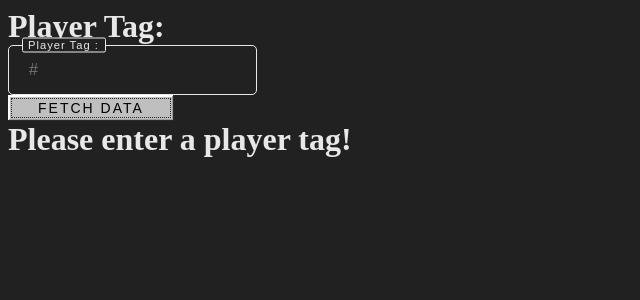
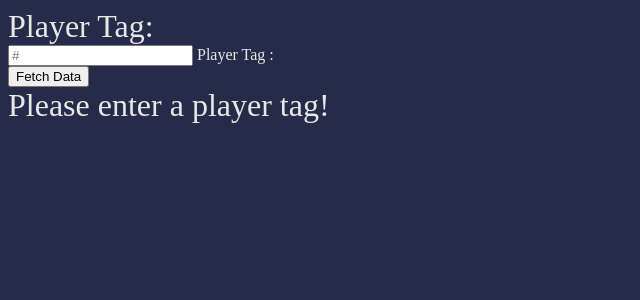
Before and after one commit to DanericNetwork/BrawlStats, a SvelteKit app: page / in a window 1280 px wide. Shown: the top 300 px of the page, without its empty margins (0-640 px from the left). Built offline with nearby package versions, Linux system fonts and the light colour scheme; a web font is replaced by a local one.

Commit message:
feat: player page

```diff
--- a/static/styles/styles.css
+++ b/static/styles/styles.css
@@ -7,91 +7,119 @@
 
 body {
     font-family: 'brawl';
-    background: #212121;
+    background: #252B48;
     color: #e8e8e8;
+    font-size: 16px;
 }
 
 h1, h2, h3, h4, h5, h6 {
     margin: 0;
+    font-weight: 500;
 }
 
-button {
-    font-family: 'Outfit', sans-serif;
-    border: none;
-    outline: 1px dotted rgb(37, 37, 37);
-    outline-offset: -4px;
-    background: hsl(0deg 0% 75%);
-    box-shadow: inset -1px -1px #292929, inset 1px 1px #fff, inset -2px -2px rgb(158, 158, 158), inset 2px 2px #ffffff;
-    font-size: 14px;
-    text-transform: uppercase;
-    letter-spacing: 2px;
-    padding: 5px 30px;
+.container {
+    display: flex;
+    flex-direction: column;
+    align-items: center;
+    justify-content: center;
 }
 
-button:active {
-    box-shadow: inset -1px -1px #fff, inset 1px 1px #292929, inset -2px -2px #ffffff, inset 2px 2px rgb(158, 158, 158);
+.profile-card {
+    display: flex;
+    flex-direction: row;
+    align-items: center;
+    background: #252B48;
+    border-radius: 5px;
+    padding: 0px 10px;
+    transition: all 0.3s ease-in-out;
+    gap: 20px;
+    max-width: 1200px;
 }
 
-.inputBox {
-    position: relative;
-    font-family: 'Outfit', sans-serif;
+.profile-card img {
+    width: 150px;
+    border-radius: 5px;
 }
 
-.inputBox input {
-    padding: 15px 20px;
-    outline: none;
-    background: transparent;
-    border-radius: 5px;
-    color: #e8e8e8;
-    border: 1px solid#e8e8e8;
-    font-size: 1em;
+.profile-card-info {
+    display: flex;
+    flex-direction: column;
+    align-items: flex-start;
+    gap: 10px;
 }
 
-.inputBox span {
-    position: absolute;
-    left: 0;
-    font-size: 0.7em;
-    transform: translateX(14px) translateY(-7.5px);
-    padding: 0 6px 1px 5px;
-    border-radius: 2px;
-    background: #212121;
-    letter-spacing: 1px;
-    border: 1px solid #e8e8e8;
-    color: #e8e8e8;
+.profile-card-info h2 {
+    font-size: 50px;
+    font-weight: 500;
 }
 
-.data-card {
-    background: #292929;
-    border-radius: 5px;
-    padding: 20px;
-    margin: 10px 0;
-    box-shadow: 0 0 10px #000;
-    width: 200px;
+.profile-card-info p {
+    font-size: 20px;
+    font-weight: 500;
+    color: #8495b8;
 }
 
-.data-row .data {
+.brawler-container {
+    display: flex;
+    flex-wrap: wrap;
+    justify-content: center;
+    align-items: center;
+    flex-direction: column;
+    gap: 20px;
+    padding: 20px;
+    margin: 0 auto;
+    max-width: 1200px;
+}
+
+.brawlers-list {
+    display: flex;
+    flex-wrap: wrap;
+    justify-content: center;
+    align-items: center;
+    flex-direction: row;
+    gap: 20px;
+    padding: 20px;
+    margin: 0 auto;
+    width: 100%;
+}
+
+.brawler-card {
     display: flex;
     flex-direction: column;
-    gap: 5px;
+    align-items: center;
+    background: #252B48;
+    border-radius: 5px;
+    padding: 0px 10px;
+    width: 300px;
+    height: 200px;
+    transition: all 0.3s ease-in-out;
+    border: 2px solid #F7E987;
 }
 
-.title-row {
+.brawler-card-header {
     display: flex;
+    justify-content: space-between;
     align-items: center;
-    margin: 10px 0;
+    width: 100%;
+    height: 50px;
+    border-radius: 5px;
+    background: #212121;
+    margin-bottom: 10px;
+    padding: 10px;
 }
 
-.title-row img {
-    width: 25px;
-    margin-right: 10px;
+.brawler-card-header-rank {
+    display: flex;
+    flex-direction: row;
+    align-items: center;
+    gap: 10px;
 }
 
-.title-row h1 {
-    font-size: 1.2em;
-    font-weight: 600;
-    letter-spacing: 1px;
+.brawler-card-header-rank img {
+    width: 30px;
 }
 
-.data-row img {
-    width: 25px;
+.brawler-card-header-rank p {
+    font-size: 20px;
+    font-weight: 500;
 }
```
Also changed, not shown: src/routes/player/[slug]/+page.svelte (+47 -6 lines).
